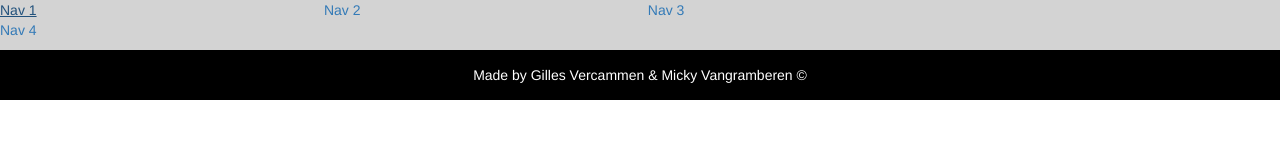
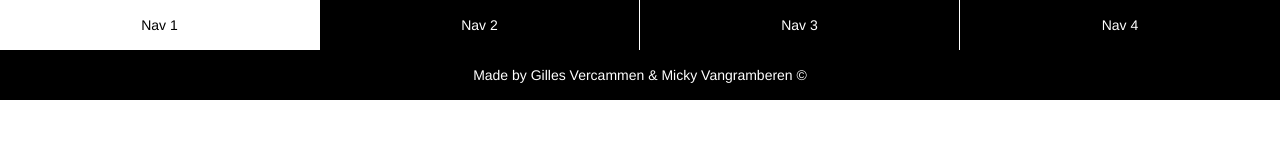
Before and after one commit to Mvangramberen/Herexamen-Webtech-2-voorbereiding, a website: page app/index.html in a window 1280 px wide. Drawn offline with nearby package versions, Linux system fonts and the light colour scheme; some packages are replaced by stand-ins of ours; a script that the page names is missing.

Commit message:
Css changes for micky

```diff
--- a/app/css/style.css
+++ b/app/css/style.css
@@ -22,7 +22,23 @@ header ul {
 }
 
 header ul a {
-    display: inline-block;
+    display: block;
+    float: left;
     width: 25%;
     text-decoration: none;
+    line-height: 50px;
+    text-align: center;
+    color: white;
+    background: black;
+    border-right: 1px solid white;
 }
+
+header ul a:last-child {
+    border: none;
+}
+
+header ul a:hover {
+    background-color: white;
+    color: black;
+    text-decoration: none;
+}
```
